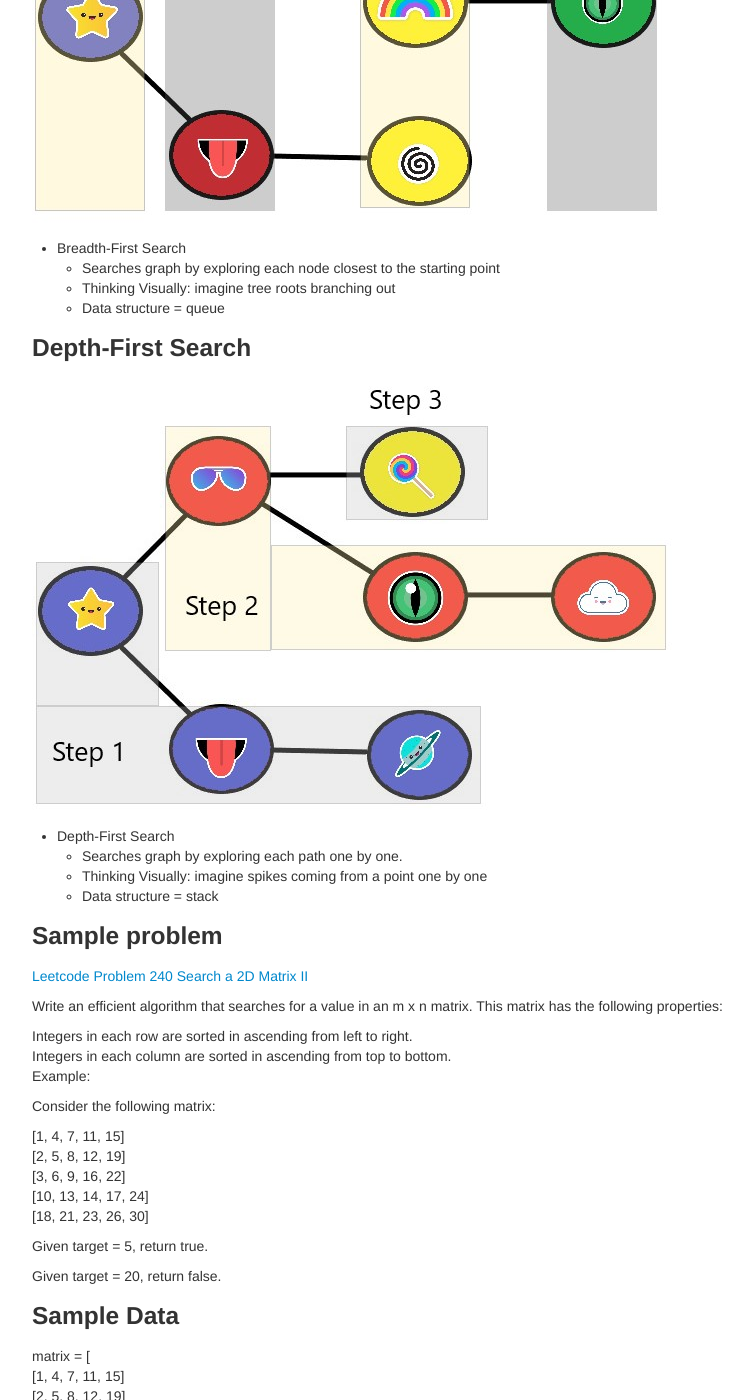
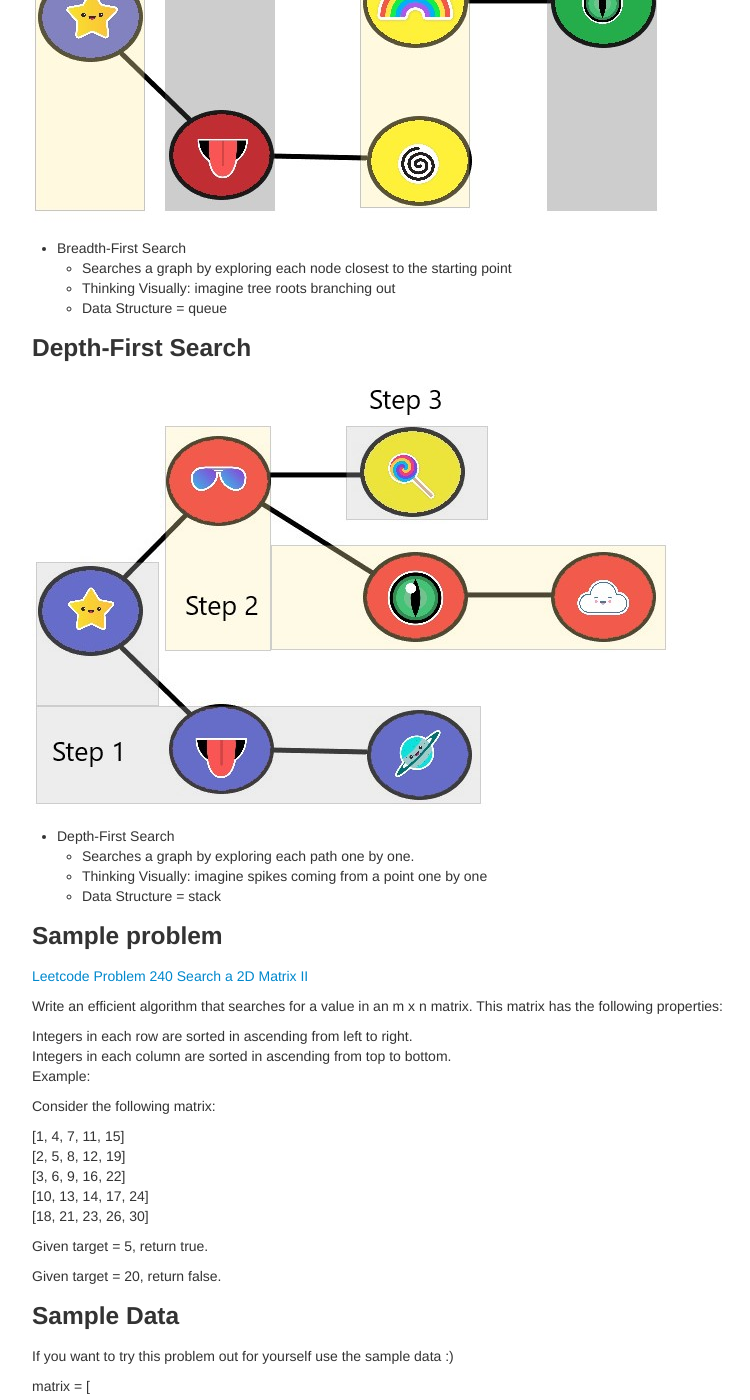
Before and after one commit to KyleMcClay/python_dsa, a Jekyll site: the page built from pages/BFS_vs_DFS.md, in a window 1280 px wide and 1400 px high, scrolled down 461 px. Shown: the whole window, without its empty margins (258-1008 px from the left). Built offline with Jekyll 4.4.1, drawn with Linux system fonts in a browser that asks for light colours; some of the changed text lies outside the part shown.

Commit message:
more information on BFS vs DFS

```diff
--- a/pages/BFS_vs_DFS.md
+++ b/pages/BFS_vs_DFS.md
@@ -9,18 +9,18 @@ description: How to use BFS & DFS algorithms in python
 <img src="https://kylemcclay.github.io/python_dsa/images/BFS.jpg" alt="Broken" class="inline"/>
 
 - Breadth-First Search
-  - Searches graph by exploring each node closest to the starting point
+  - Searches a graph by exploring each node closest to the starting point
   - Thinking Visually: imagine tree roots branching out
-  - Data structure = queue
+  - Data Structure = queue
 
 ### Depth-First Search
 
 <img src="https://kylemcclay.github.io/python_dsa/images/DFS.jpg" alt="Broken" class="inline"/>
 
 - Depth-First Search
-  - Searches graph by exploring each path one by one.
+  - Searches a graph by exploring each path one by one.
   - Thinking Visually: imagine spikes coming from a point one by one
-  - Data structure = stack
+  - Data Structure = stack
 
 
 ### Sample problem
@@ -45,6 +45,9 @@ Given target = 5, return true.
 Given target = 20, return false.
 
 ### Sample Data
+
+If you want to try this problem out for yourself use the sample data :)
+
 matrix = [ <br />
 [1,   4,  7, 11, 15] <br />
 [2,   5,  8, 12, 19] <br />
```
Also changed, not shown: other parts of pages/BFS_vs_DFS.md (+1 -1 lines).
